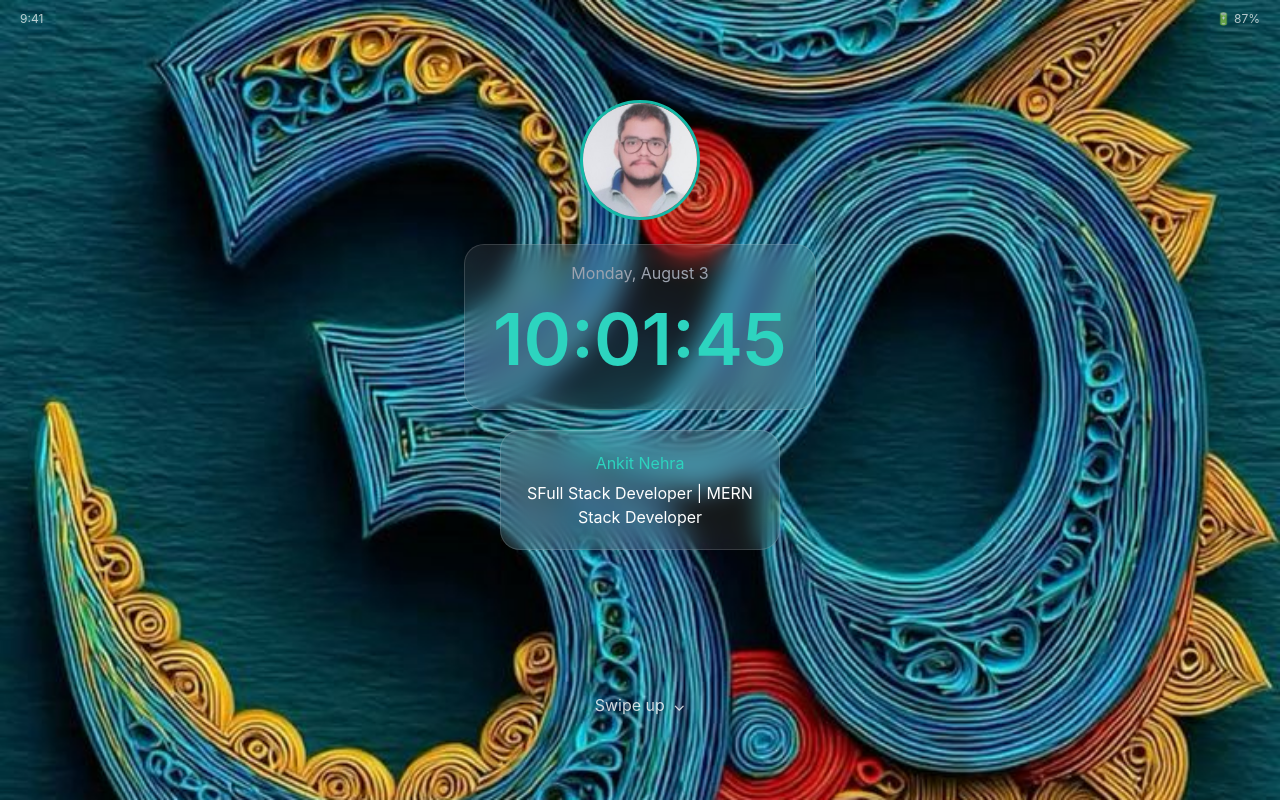
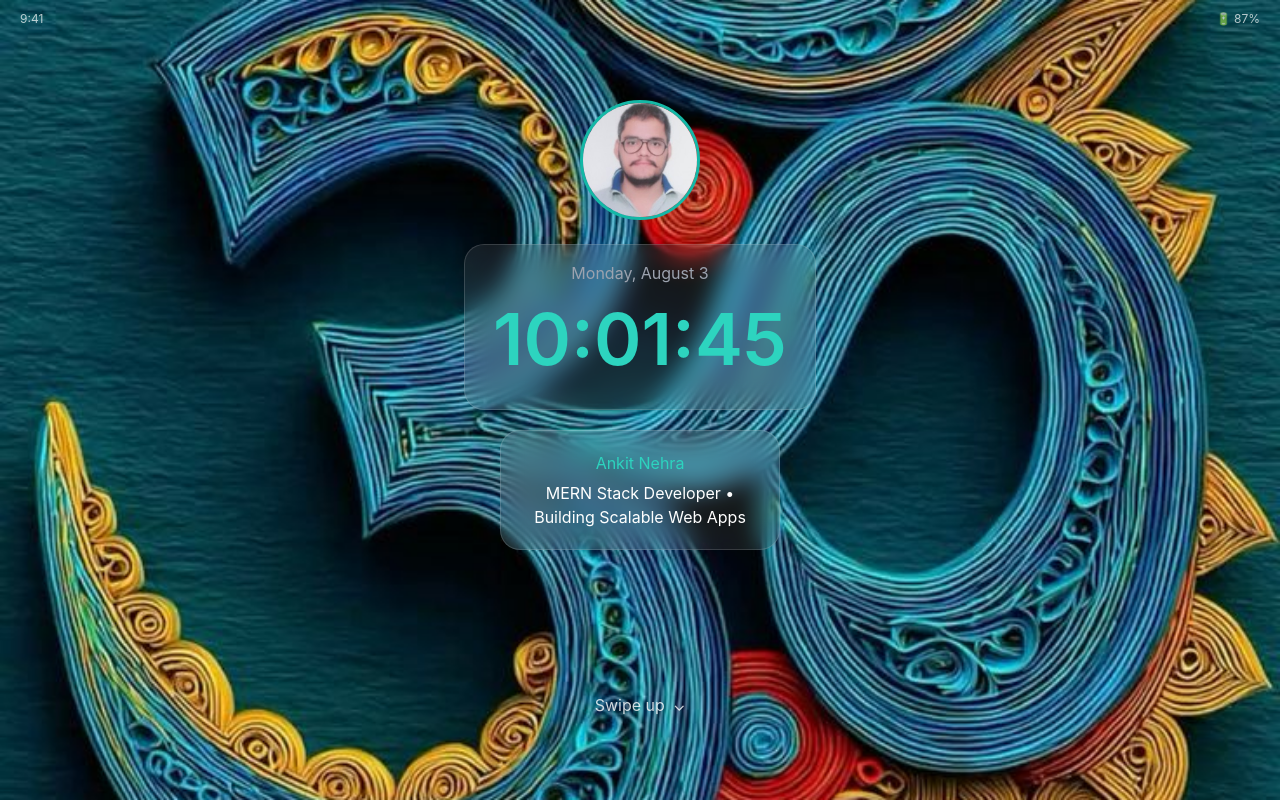
Before and after one commit to Ankit-nehra/Ankit-Resume, a React (Vite) app in the folder Ankit-resume/: page / in a window 1280 px wide. Built offline with nearby package versions, Linux system fonts and the light colour scheme.

Commit message:
Update LockScreen.jsx

```diff
--- a/Ankit-resume/src/screens/LockScreen.jsx
+++ b/Ankit-resume/src/screens/LockScreen.jsx
@@ -78,7 +78,7 @@ export default function LockScreen({ onUnlock }) {
 
         <div className={styles.card}>
           <h2>Ankit Nehra</h2>
-          <p>SFull Stack Developer | MERN Stack Developer</p>
+          <p>MERN Stack Developer • Building Scalable Web Apps</p>
         </div>
       </div>
 
```
